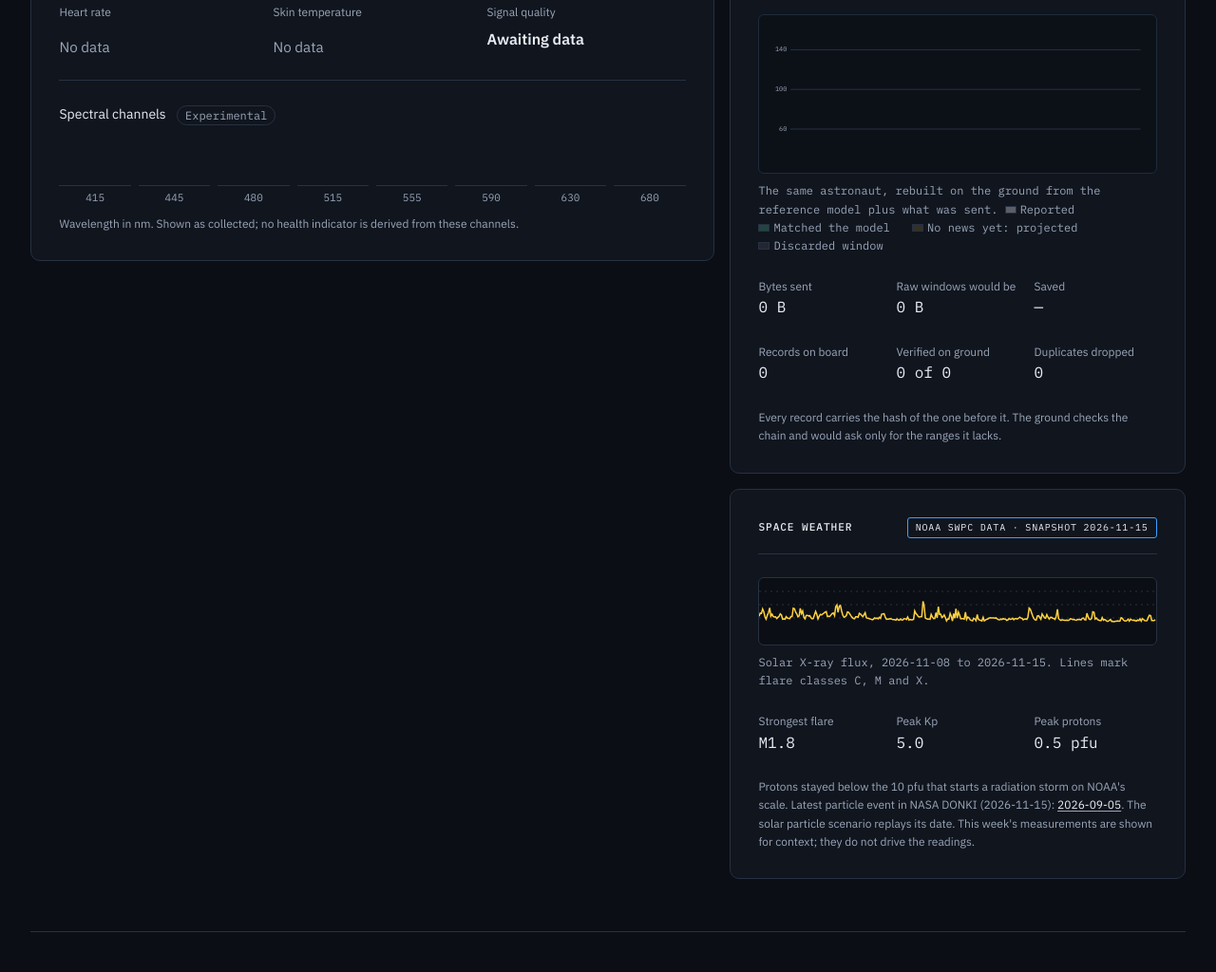
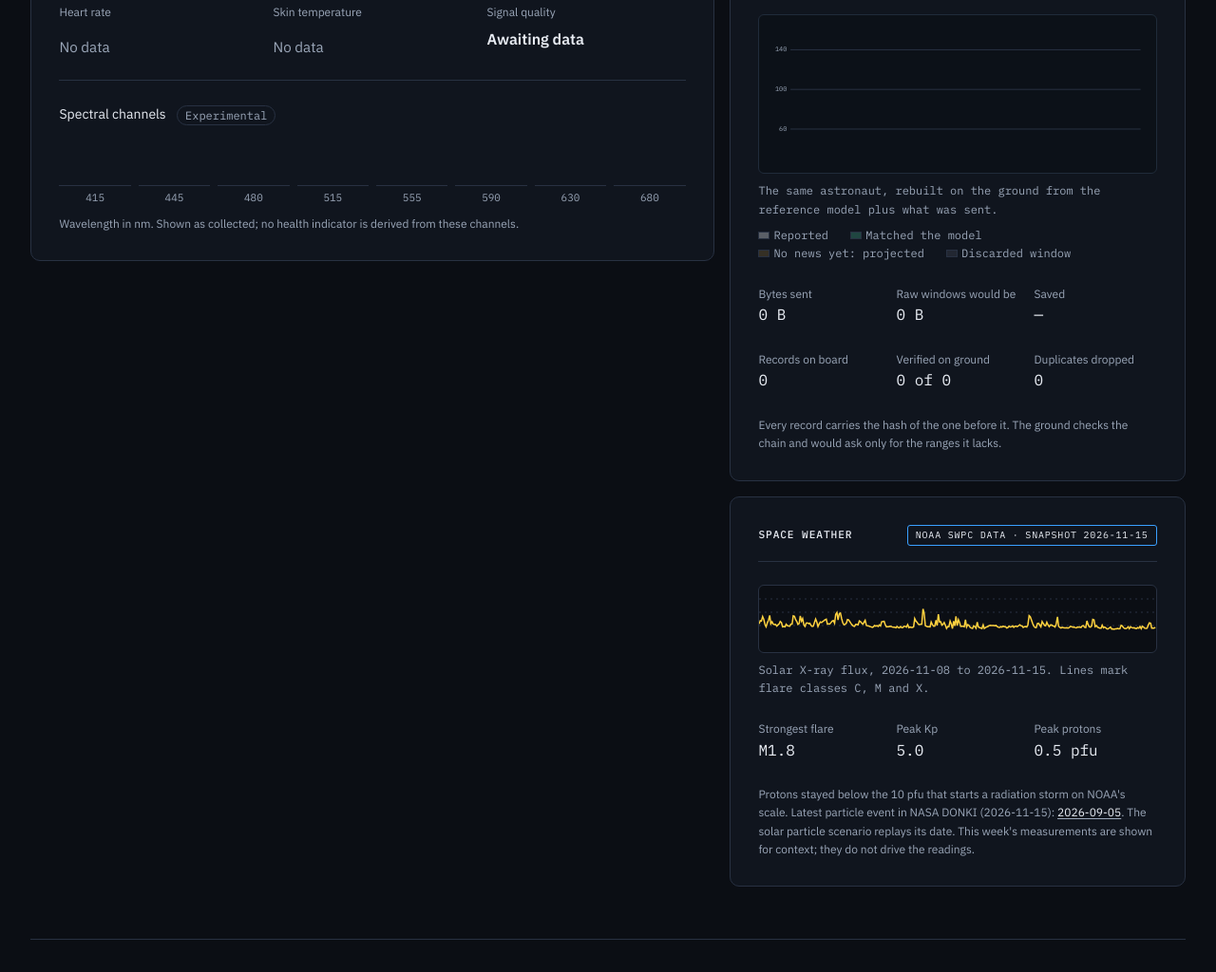
Before and after one commit to spectra-ai-wearables/spectra, an Astro site: page /spectra/demo in a window 1280 px wide. Shown: the part 2510-3534 px from the top of the page at 95% size. Built offline with nearby package versions, Linux system fonts and the light colour scheme; Astro itself is replaced by a stand-in of ours.

Commit message:
fix(site): restore the spaces lost before inline terms and the chart key
A term or inline element at the start of a source line lost the space before it, so words ran together.

```diff
--- a/src/components/Demo.astro
+++ b/src/components/Demo.astro
@@ -268,10 +268,12 @@ const day = (time: string) => time.slice(0, 10);
             </svg>
             <figcaption>
               The same astronaut, rebuilt on the ground from the reference model plus what was sent.
-              <span class="key key-reported">Reported</span>
-              <span class="key key-predicted">Matched the model</span>
-              <span class="key key-projected">No news yet: projected</span>
-              <span class="key key-gap">Discarded window</span>
+              <span class="keys">
+                <span class="key key-reported">Reported</span>{' '}
+                <span class="key key-predicted">Matched the model</span>{' '}
+                <span class="key key-projected">No news yet: projected</span>{' '}
+                <span class="key key-gap">Discarded window</span>
+              </span>
             </figcaption>
           </figure>
 
--- a/src/styles/ops.css
+++ b/src/styles/ops.css
@@ -838,3 +838,8 @@
   border-radius: 6px;
   scroll-margin-block: var(--space-4);
 }
+
+.keys {
+  display: block;
+  margin-top: var(--space-2);
+}
```
Also changed, not shown: src/components/Analysis.astro (+4 -4 lines).
